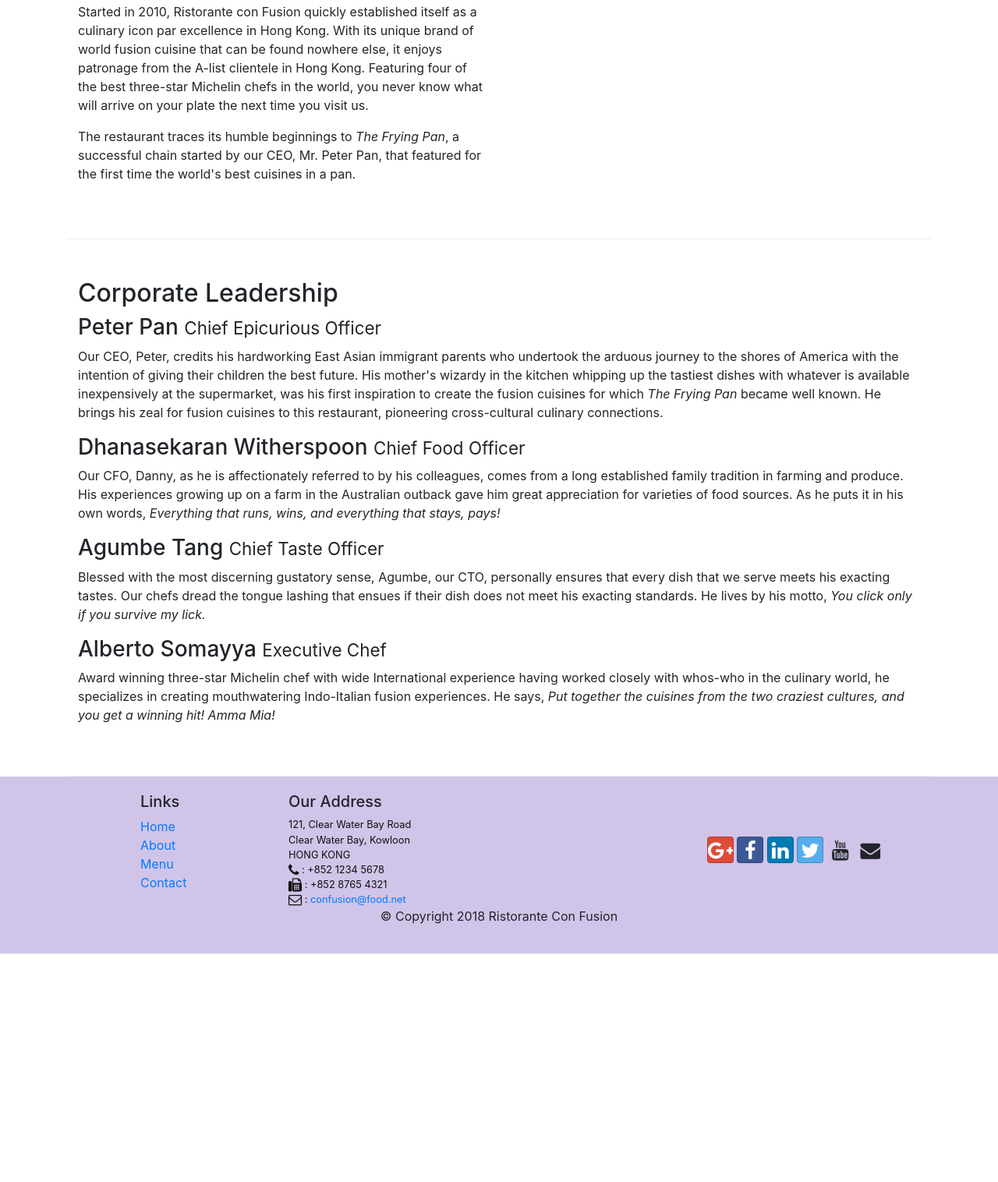
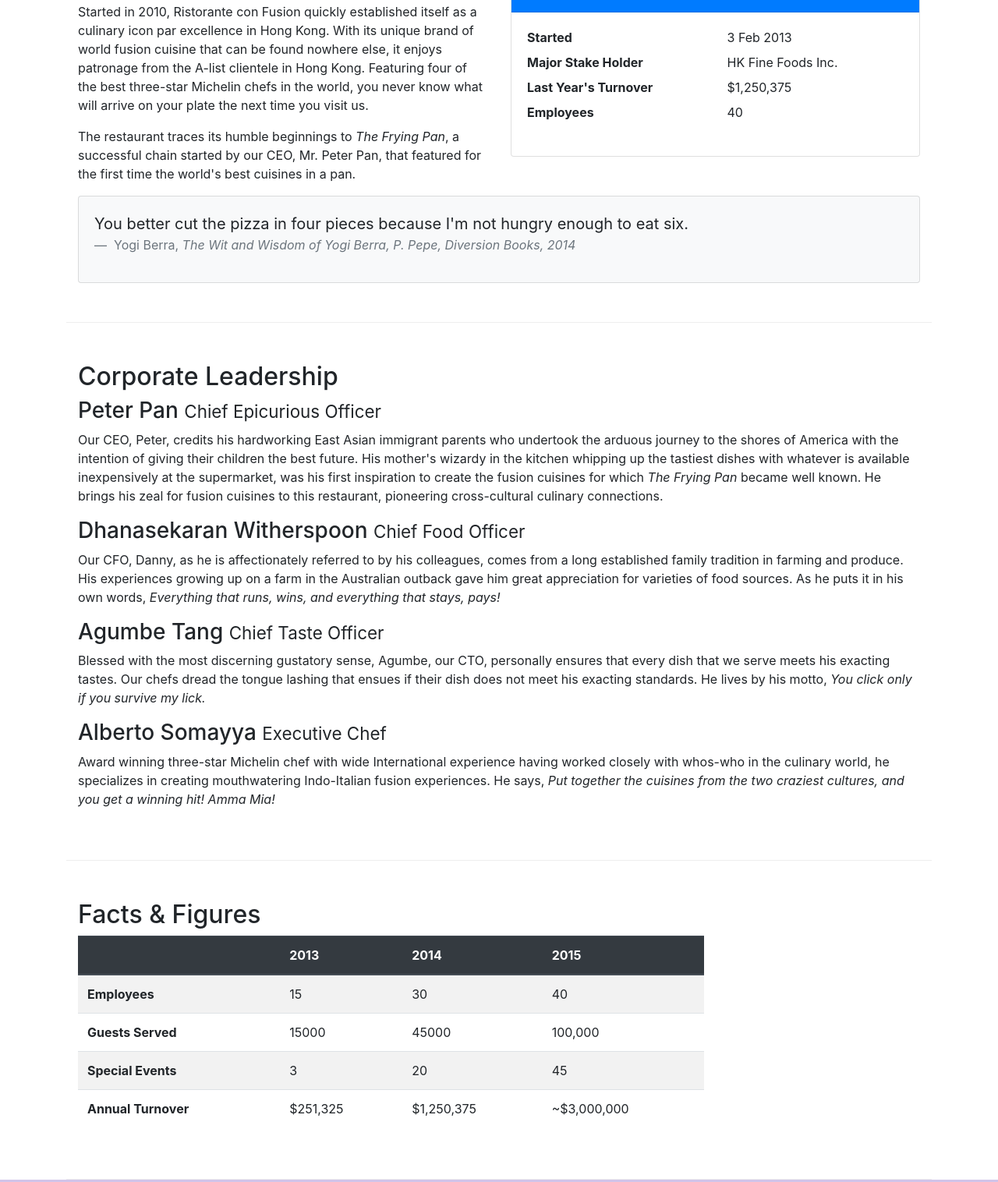
Before and after one commit to altafahmad1/conFusion, a website: page aboutus.html in a window 1280 px wide. Shown: the part 558-2074 px from the top of the page at 78% size. Before the commit the page ends 1781 px from the top, so only its background shows below. Drawn offline with nearby package versions, Linux system fonts and the light colour scheme.

Commit message:
Tables and Cards

```diff
--- a/aboutus.html
+++ b/aboutus.html
@@ -68,6 +68,34 @@
                 <p>The restaurant traces its humble beginnings to <em>The Frying Pan</em>, a successful chain started by our CEO, Mr. Peter Pan, that featured for the first time the world's best cuisines in a pan.</p>
             </div>
             <div class="col-12 col-sm">
+                <div class="card">
+                    <h3 class="card-header bg-primary text-white">Facts At a Glance</h3>
+                    <div class="card-body">
+                        <dl class="row">
+                            <dt class="col-6">Started</dt>
+                            <dd class="col-6">3 Feb 2013</dd>
+                            <dt class="col-6">Major Stake Holder</dt>
+                            <dd class="col-6">HK Fine Foods Inc.</dd>
+                            <dt class="col-6">Last Year's Turnover</dt>
+                            <dd class="col-6">$1,250,375</dd>
+                            <dt class="col-6">Employees</dt>
+                            <dd class="col-6">40</dd>
+                        </dl>
+                    </div>
+                </div>
+            </div>
+
+            <div class="col-12">
+                <div class="card card-body bg-light">
+                    <blockquote class="blockquote">
+                        <p class="mb-0">You better cut the pizza in four pieces because
+                            I'm not hungry enough to eat six.</p>
+                        <footer class="blockquote-footer"> Yogi Berra,
+                            <cite class="Source Title">The Wit and Wisdom of Yogi Berra,
+                            P. Pepe, Diversion Books, 2014</cite>
+                        </footer>
+                    </blockquote>
+                </div>
             </div>
         </div>
 
@@ -88,7 +116,60 @@
             </div>
 
         </div>
+
+
+        <div class="row row-content">
+            <div class="col-12 col-sm-9">
+                <h2>Facts &amp; Figures</h2>
+                <div class="table-responsive">
+
+                    <table class="table table-striped">
+                        <thead class="thead-dark">
+                            <tr>
+                                <th>&nbsp;</th>
+                                <th>2013</th>
+                                <th>2014</th>
+                                <th>2015</th>
+                            </tr>
+                        </thead>
+                        <tbody>
+                            <tr>
+                                <th>Employees</th>
+                                <td>15</td>
+                                <td>30</td>
+                                <td>40</td>
+                            </tr>
+                            <tr>
+                                <th>Guests Served</th>
+                                <td>15000</td>
+                                <td>45000</td>
+                                <td>100,000</td>
+                            </tr>
+                            <tr>
+                                <th>Special Events</th>
+                                <td>3</td>
+                                <td>20</td>
+                                <td>45</td>
+                            </tr>
+                            <tr>
+                                <th>Annual Turnover</th>
+                                <td>$251,325</td>
+                                <td>$1,250,375</td>
+                                <td>~$3,000,000</td>
+                            </tr>
+                        </tbody>
+                    </table>
+
+                </div>
+            </div>
+
+            <div class="col-12 col-sm-3">
+            </div>
+        </div>
+
+
     </div>
+
 
     <footer class="footer">
         <div class="container">
```
Also changed, not shown: index.html (+2 -0 lines).
